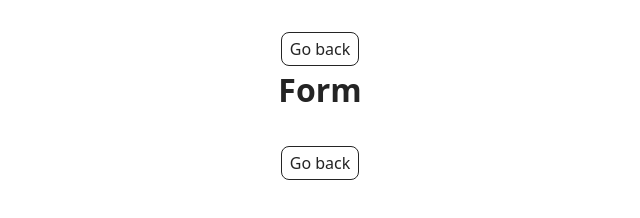
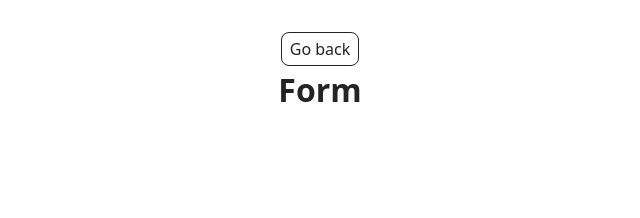
Before and after one commit to Egor-Gubceac/goit-js-hw-09, a plain HTML site: page 2-form.html in a window 1280 px wide. Shown: the whole page, without its empty margins (320-960 px from the left). Drawn offline with Linux system fonts and the light colour scheme.

Commit message:
Deploying to gh-pages from @ Egor-Gubceac/goit-js-hw-09@7c4aa3d4ea07b2a3db93ada04fa7dd82901a9685 🚀

```diff
--- a/2-form.html
+++ b/2-form.html
@@ -14,8 +14,6 @@
         <a class="back-link" href="./index.html">Go back</a>
 
         <h1 class="main-title">Form</h1>
-        <a class="back-link" href="./index.html">Go back</a>
-
       </div>
     </main>
   </body>
```
